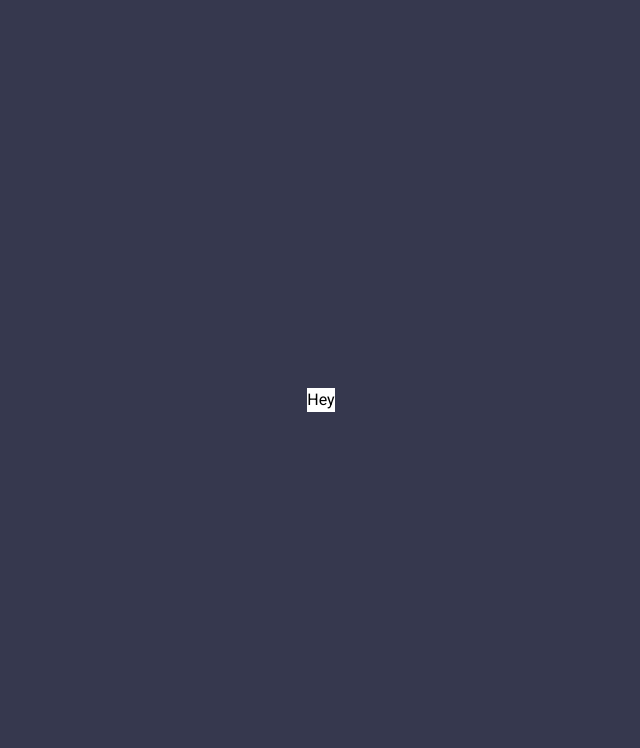
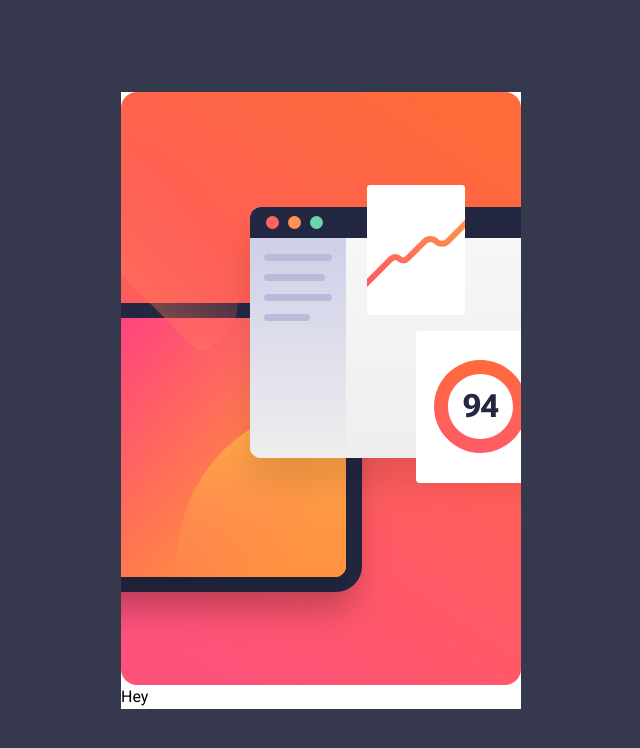
Before and after one commit to 7savv7/frontendmentor, a React (Vite) app in the folder junior/newsletter-sign-up-with-success-message/: page / in a window 1280 px wide. Shown: the top 748 px of the page, without its empty margins (319-959 px from the left). Built offline with nearby package versions, Linux system fonts and the light colour scheme.

Commit message:
[newsletter-sign-up-with-success-message]: Add image and content wrapper

```diff
--- a/junior/newsletter-sign-up-with-success-message/src/App.tsx
+++ b/junior/newsletter-sign-up-with-success-message/src/App.tsx
@@ -1,7 +1,21 @@
 function App() {
   return (
     <div className="min-h-svh flex justify-center items-center bg-blue-700 lg:min-h-screen">
-      <div className="bg-white">Hey</div>
+      <div className="bg-white min-h-svh w-full lg:min-h-fit flex flex-col-reverse justify-end lg:w-fit">
+        <div>Hey</div>
+
+        <picture>
+          <source
+            media="(min-width: 1024px)"
+            srcSet="images/illustration-sign-up-desktop.svg"
+          />
+          <img
+            className="w-full"
+            src="images/illustration-sign-up-mobile.svg"
+            alt="illustration"
+          />
+        </picture>
+      </div>
     </div>
   );
 }
```
